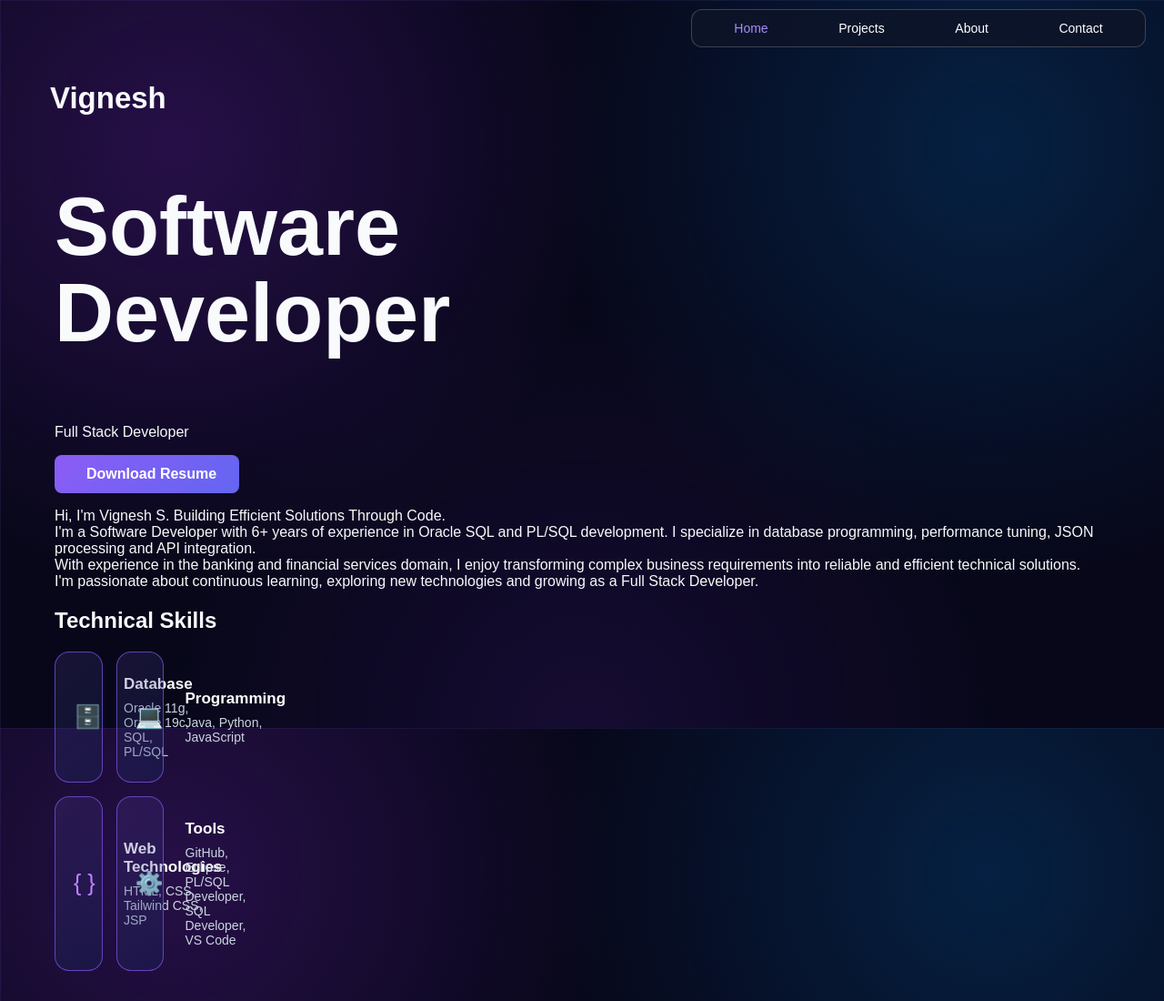
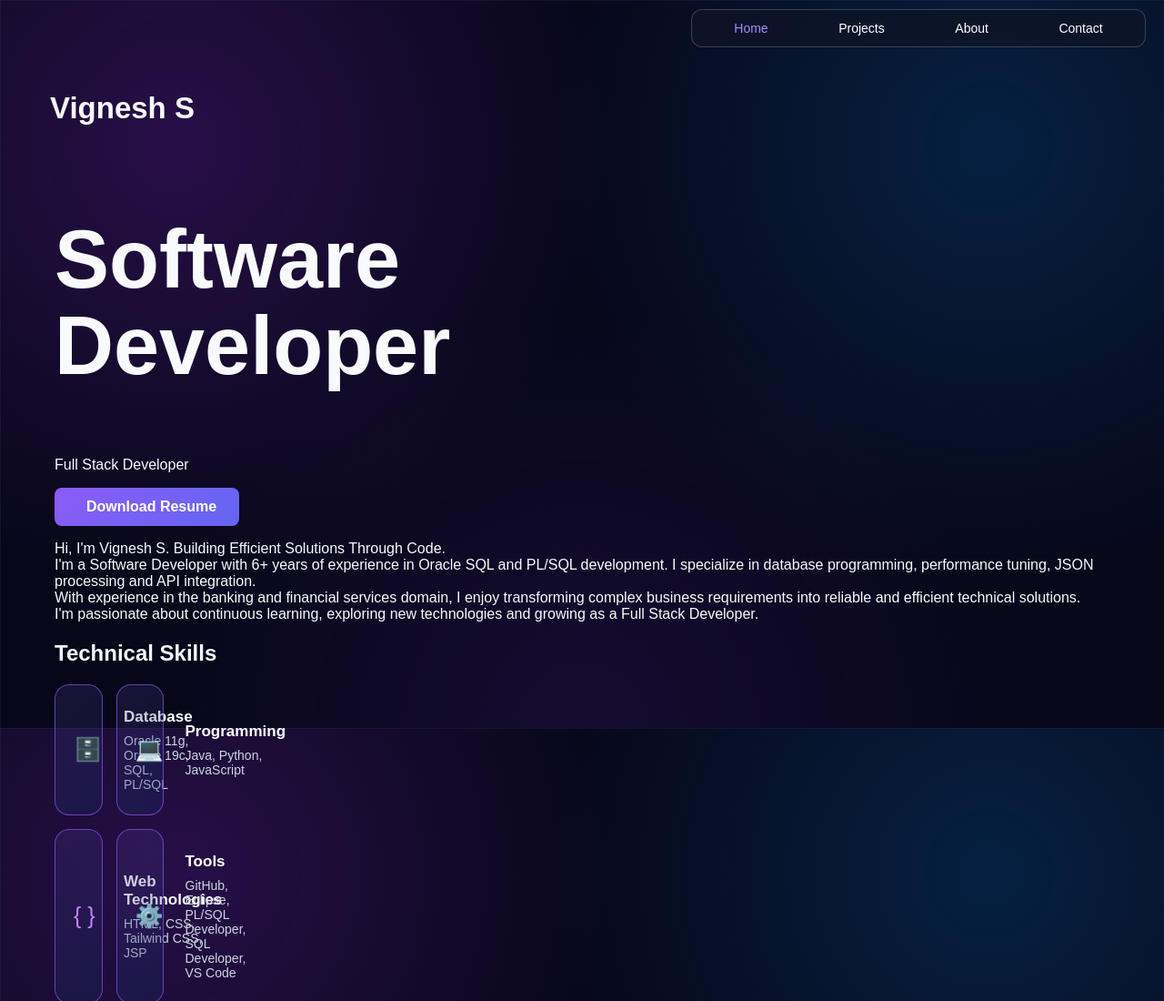
Before and after one commit to vignesh00224/my_portfolio, a plain HTML site: page index.html in a window 1280 px wide. Shown: the top 1100 px of the page at 91% size. Drawn offline with Linux system fonts and the light colour scheme; some icons are missing.

Commit message:
update 3

```diff
--- a/index.html
+++ b/index.html
@@ -23,7 +23,7 @@
 
     <!-- Header -->
     <header class="header">
-        <h2 style="margin-left:30px ;">Vignesh</h2>
+        <h2 style="margin :100px 30px ;">Vignesh S</h2>
     </header>
 
     <!-- Main introduction -->
--- a/my_career.css
+++ b/my_career.css
@@ -1,11 +1,18 @@
 * {
     box-sizing: border-box;
 }
-
+/*
 .navbar {
     display: flex;
     justify-content: flex-end;
     padding: 10px 20px;
+}*/
+
+.navbar {
+    position: fixed;
+    top: 10px;
+    right: 20px;
+    z-index: 1000;
 }
 
 .nav-menu {
@@ -551,7 +558,7 @@ body {
 /* About html css */
 .container {
     max-width: 1400px;
-    margin: auto;
+    margin :70px 500px ;
     padding: 10px 10px;
     background: linear-gradient(
         135deg,
```
